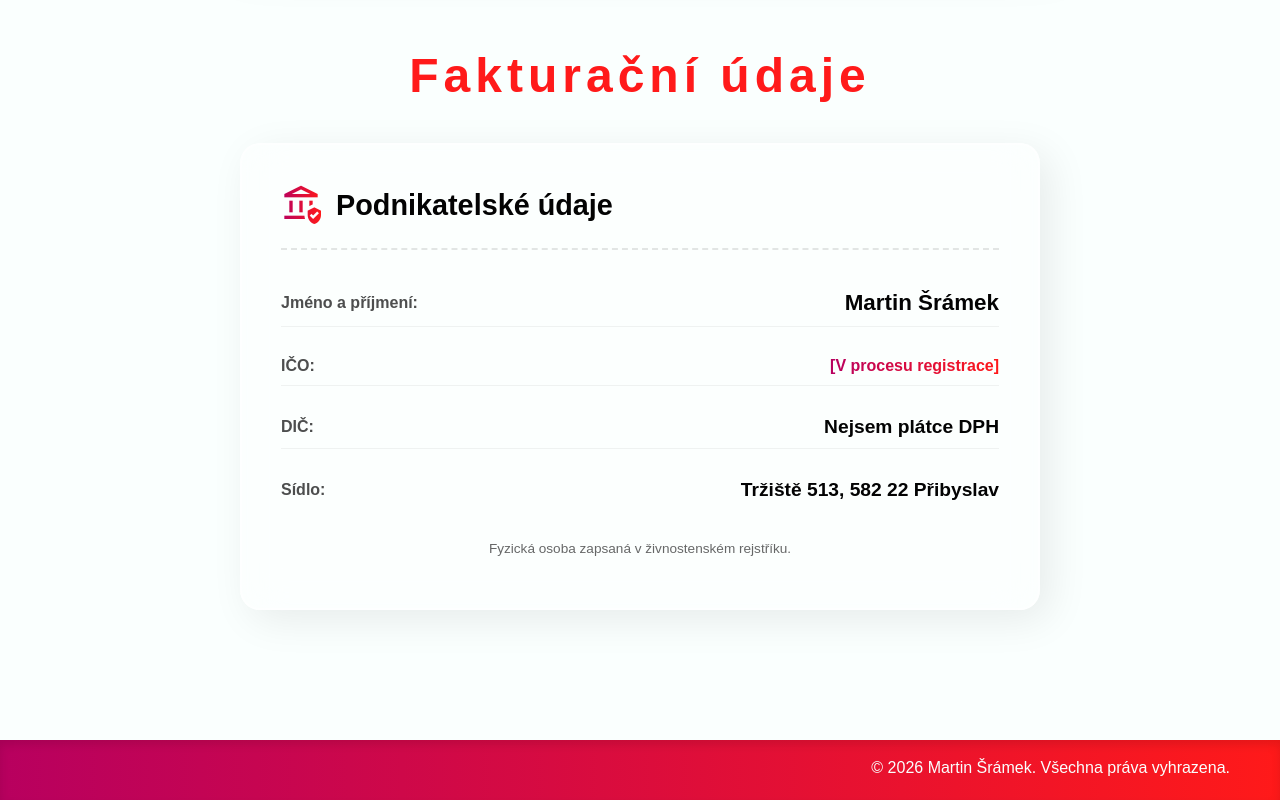
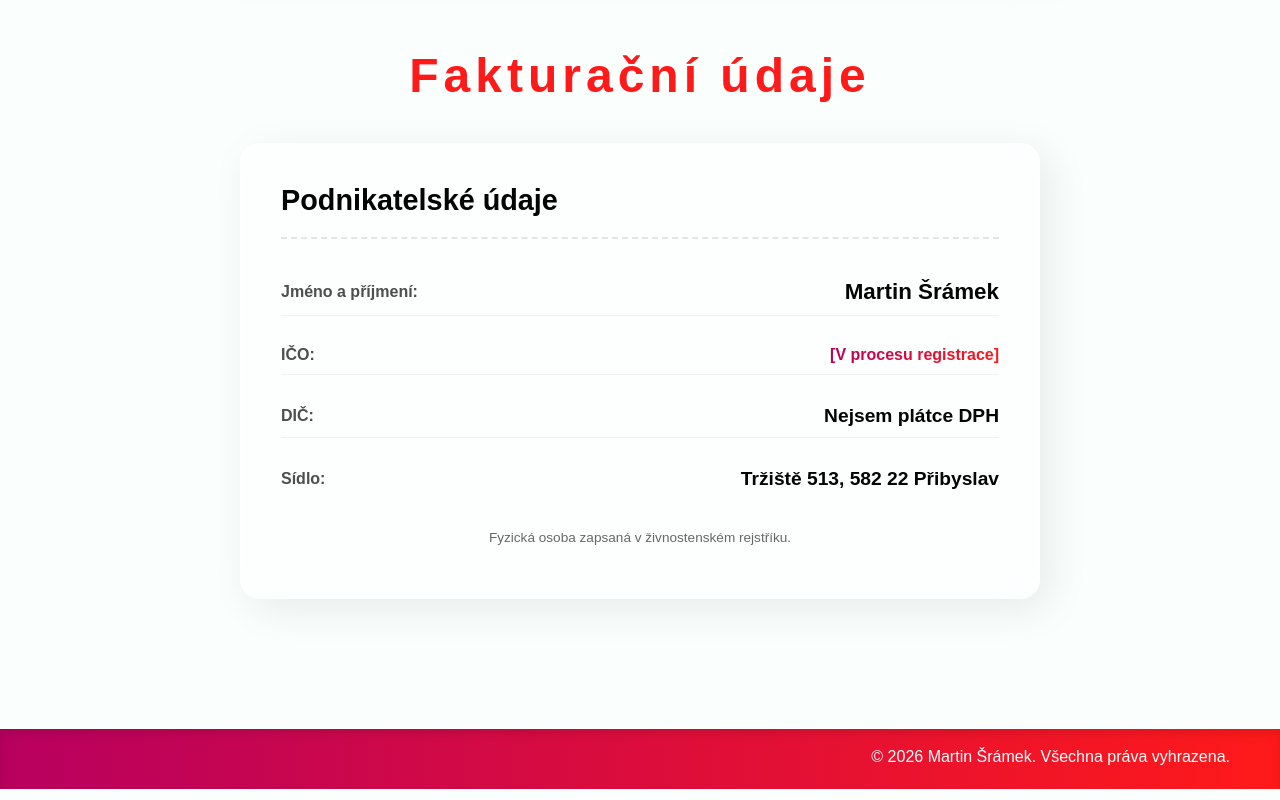
Before and after one commit to martinsram3k/martinsram3k.github.io, a plain HTML site: page index.html in a window 1280 px wide. Shown: the part 3664-4464 px from the top of the page. Drawn offline with nearby package versions, Linux system fonts and the light colour scheme; a web font is replaced by a local one.

Commit message:
style: Odebrání ikony u podnikatelských údajů

```diff
--- a/index.html
+++ b/index.html
@@ -426,9 +426,6 @@
 
             <div class="glass-card billing-card">
                 <div class="billing-header">
-                    <div class="billing-icon">
-                        <span class="material-symbols-outlined" style="font-size: 40px;">assured_workload</span>
-                    </div>
                     <h3>Podnikatelské údaje</h3>
                 </div>
 
```
